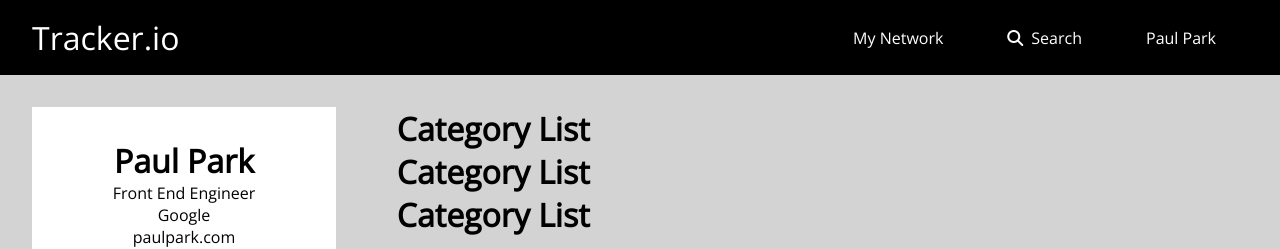
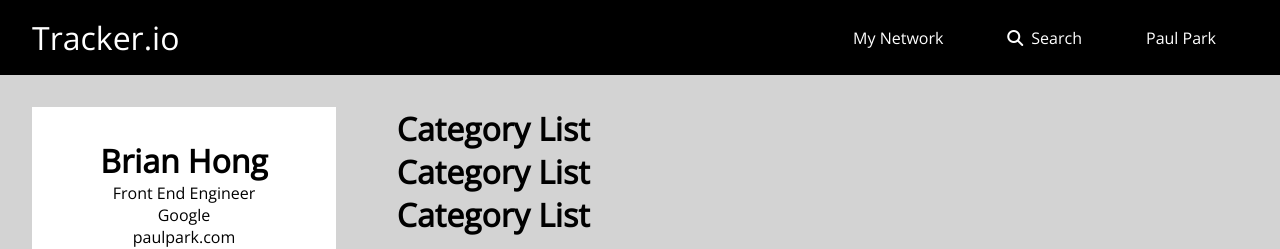
Before and after one commit to trackio/track.io, a React (Create React App) app in the folder client/: page / in a window 1280 px wide. Shown: the top 249 px of the page. Built offline with nearby package versions, Linux system fonts and the light colour scheme.

Commit message:
testing profile branch

```diff
--- a/client/src/components/ProfileTab/ProfileBio/ProfileBio.js
+++ b/client/src/components/ProfileTab/ProfileBio/ProfileBio.js
@@ -4,7 +4,7 @@ import "./ProfileBio.css";
 const ProfileBio = (props) => {
   return (
     <div className="profile__bio">
-      <h1>Paul Park</h1>
+      <h1>Brian Hong</h1>
       <p>Front End Engineer</p>
       <p>Google</p>
       <p>paulpark.com</p>
```
